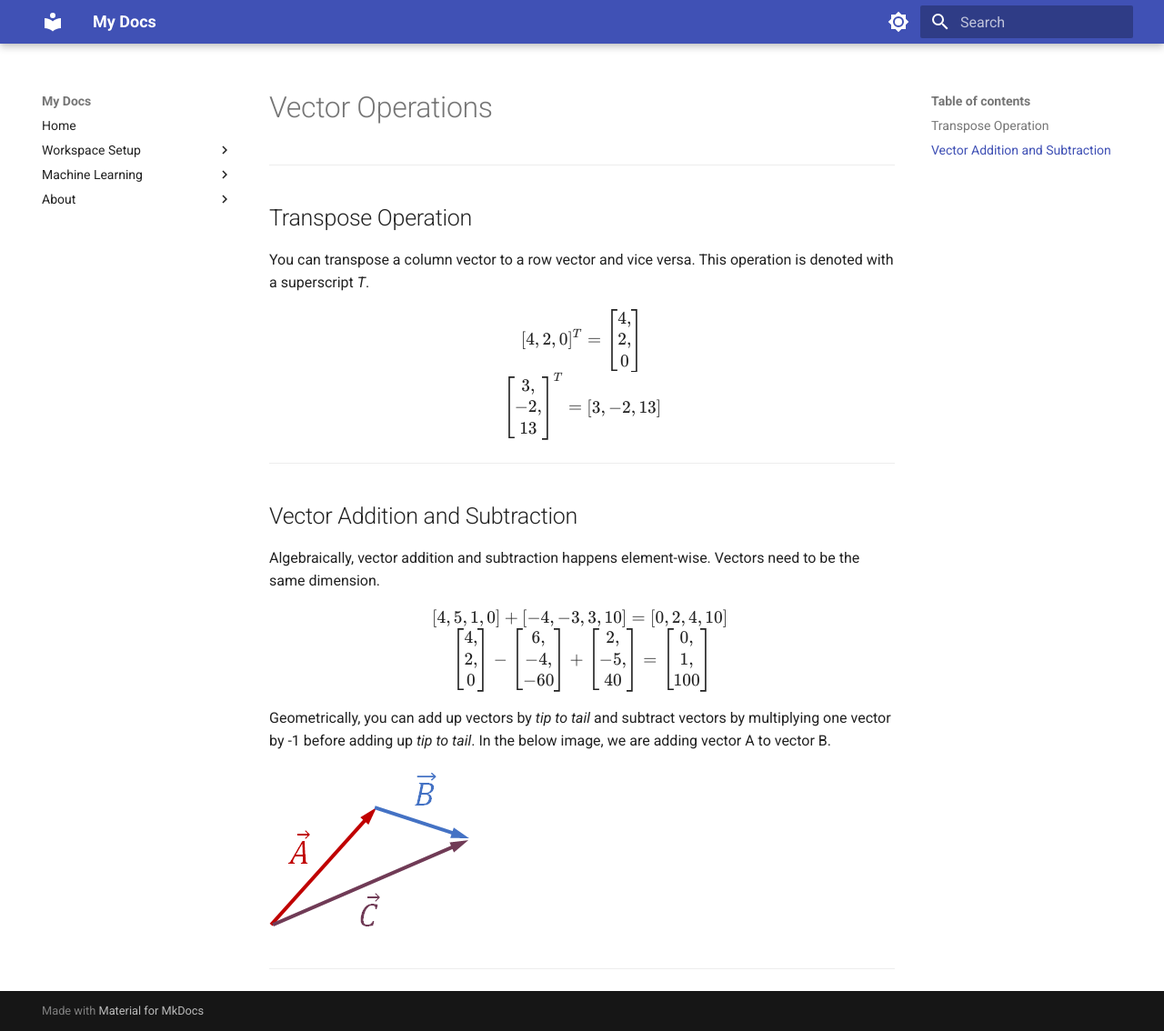
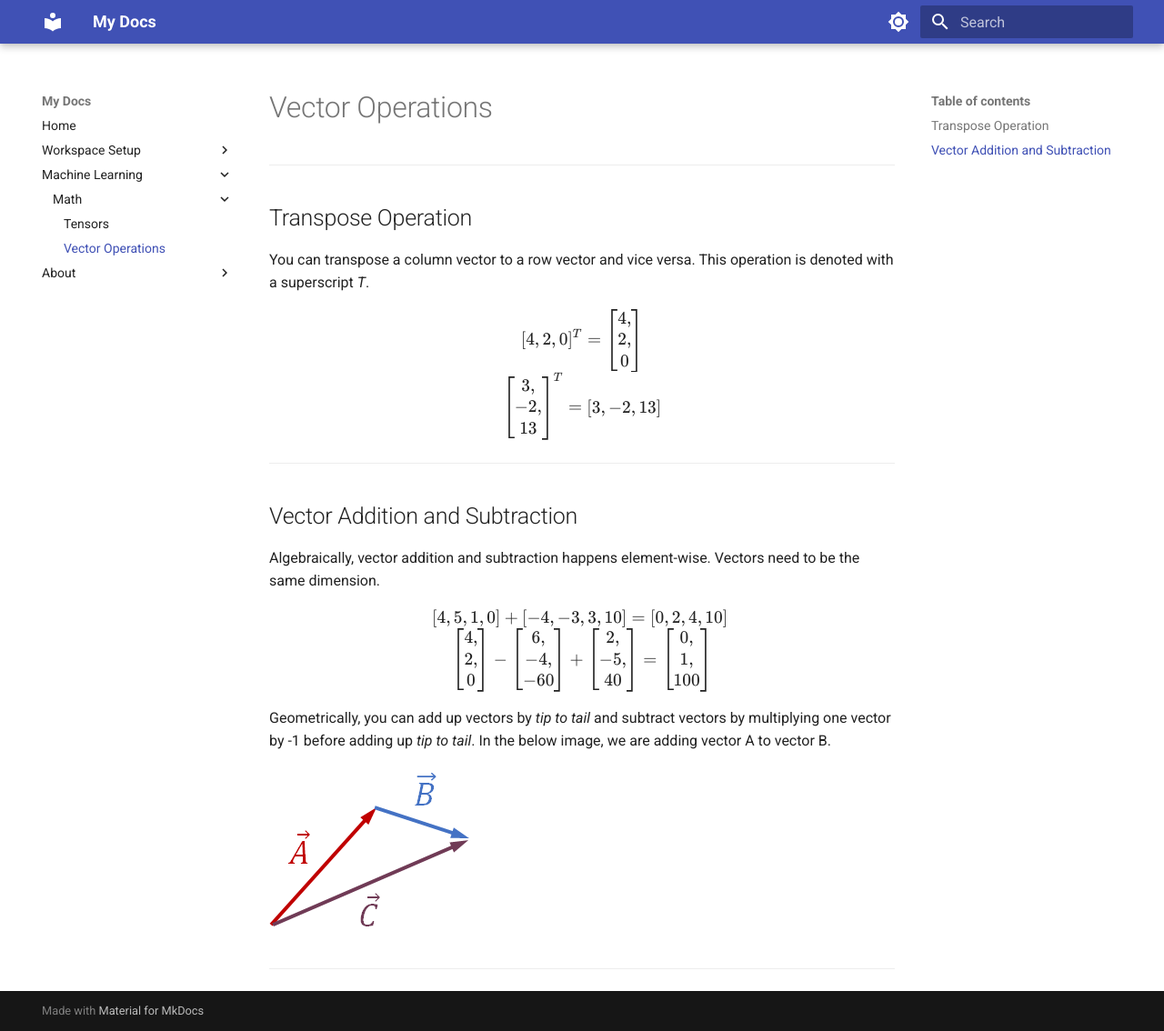
Before and after one commit to aarcThom/personalNotes, an MkDocs documentation site: the page built from docs/ML/math/vector_operations.md, in a window 1280 px wide and 1134 px high. Shown: the whole window at 91% size. Built offline with MkDocs 1.6.1 and Material for MkDocs 9.7.7, drawn with Linux system fonts in a browser that asks for light colours.

Commit message:
Append vector operations to mkdocs.yml

```diff
--- a/mkdocs.yml
+++ b/mkdocs.yml
@@ -12,6 +12,7 @@ nav:
     - 'Machine Learning':
         - 'Math':
           - 'Tensors': 'ML/math/tensors.md'
+          - 'Vector Operations': 'ML/math/vector_operations.md'
     - About:
         - 'License': 'license.md'
         - 'Release Notes': 'release-notes.md'
```
